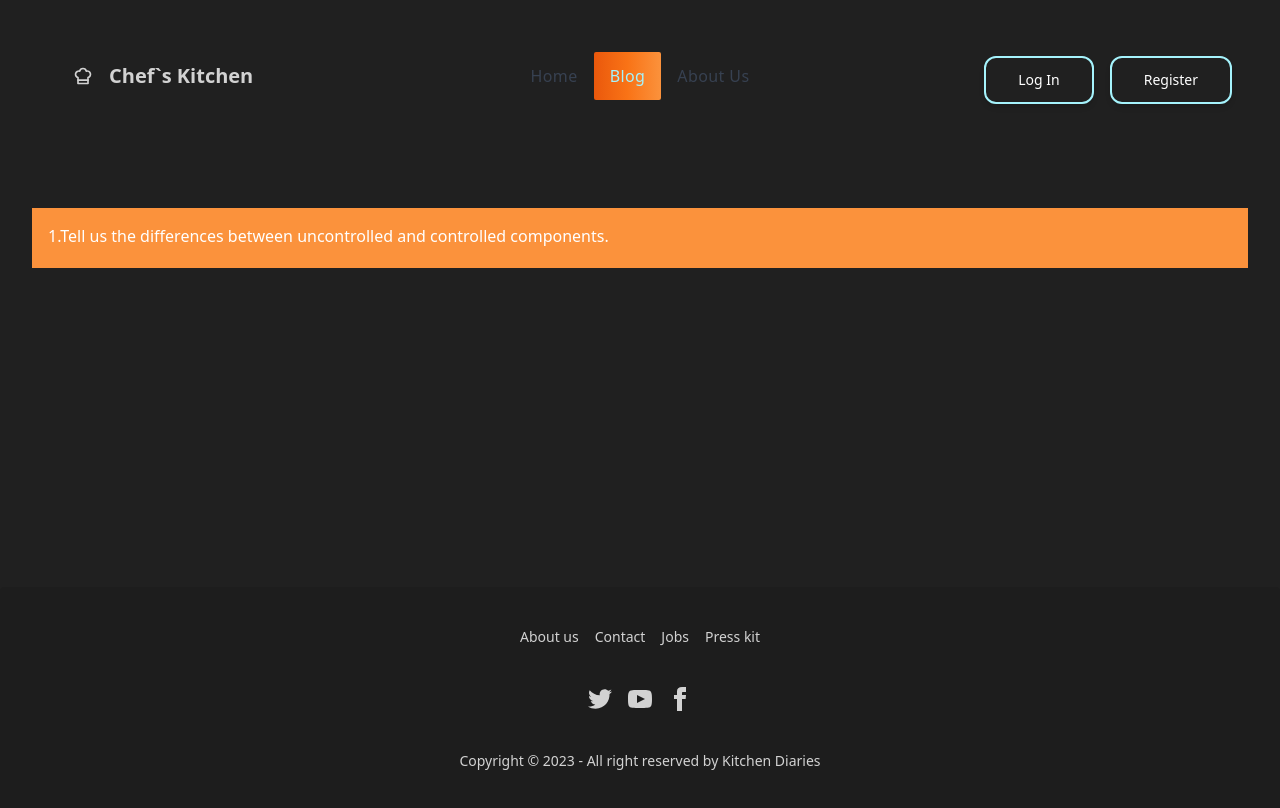
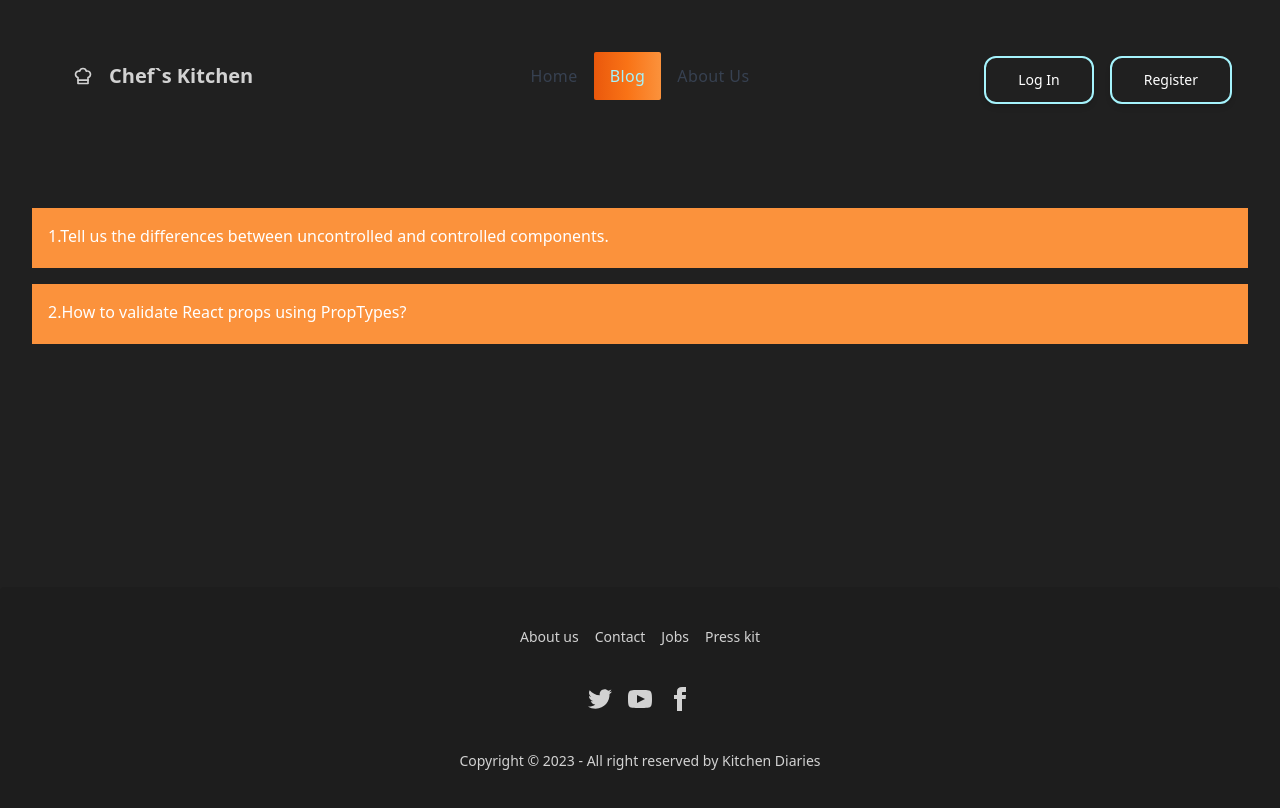
Before and after one commit to JonaiedHasan/Chefs-Kitchen, a React (Vite) app: page /blogs in a window 1280 px wide. Shown: the top 808 px of the page. Built offline with nearby package versions, Linux system fonts and the light colour scheme; no server answers.

Commit message:
answer the 2nd question

```diff
--- a/src/components/Blogs.jsx
+++ b/src/components/Blogs.jsx
@@ -14,6 +14,15 @@ const Blogs = () => {
                         In React, controlled components refer to the components that are controlled by React state, meaning their state is updated by React. On the other hand, uncontrolled components refer to the components that handle their own state internally and do not rely on React to update their state. The key difference between the two is that with controlled components, React handles the state, while with uncontrolled components, the component handles its own state. This makes controlled components more predictable and easier to test, while uncontrolled components provide more flexibility and require less code.</p>
                 </div>
             </div>
+            <div className="collapse my-4">
+                <input type="checkbox" className="peer" />
+                <div className="collapse-title bg-orange-400 text-white peer-checked:bg-secondary peer-checked:text-secondary-content">
+                    2.How to validate React props using PropTypes?
+                </div>
+                <div className="collapse-content bg-primary text-primary-content peer-checked:bg-secondary peer-checked:text-secondary-content">
+                    <p>React provides a built-in library called PropTypes that allows developers to validate the props being passed to a component. PropTypes provides a way to check the type, presence, and shape of the props being passed. To use PropTypes, we need to import the library and specify the propTypes object on the component. The propTypes object should contain a key for each prop that we want to validate and the value of that key specifies the validation rule. If the validation rule fails, a warning will be logged to the console. Using PropTypes can help catch bugs early and make the code more maintainable.</p>
+                </div>
+            </div>
 
 
         </div>
```
